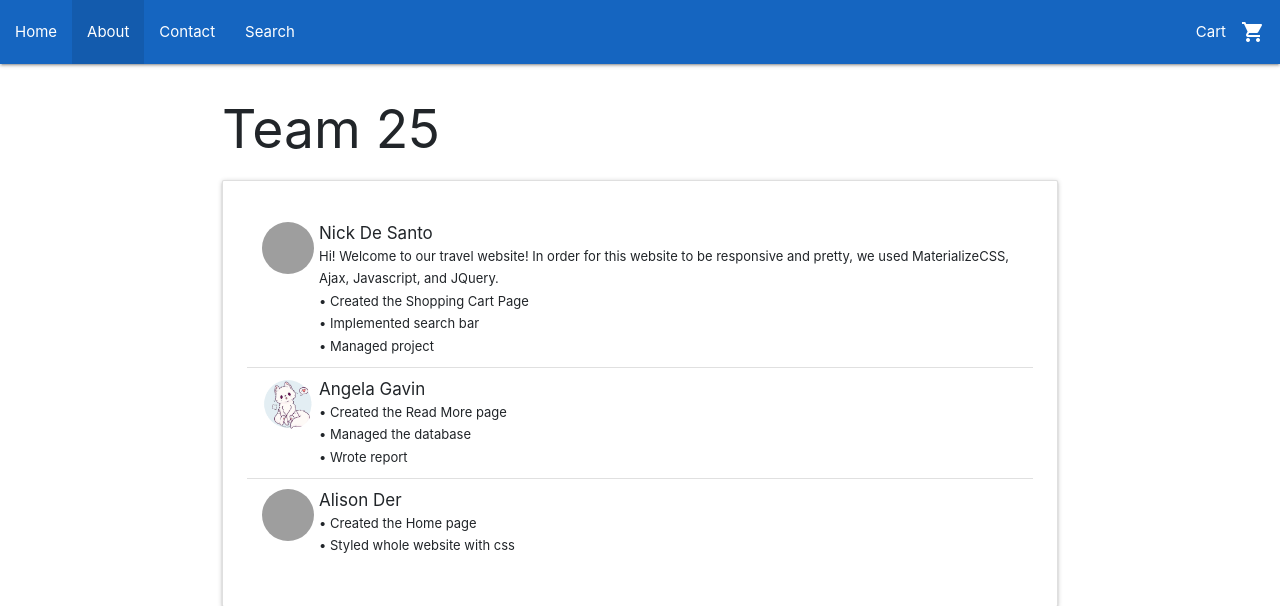
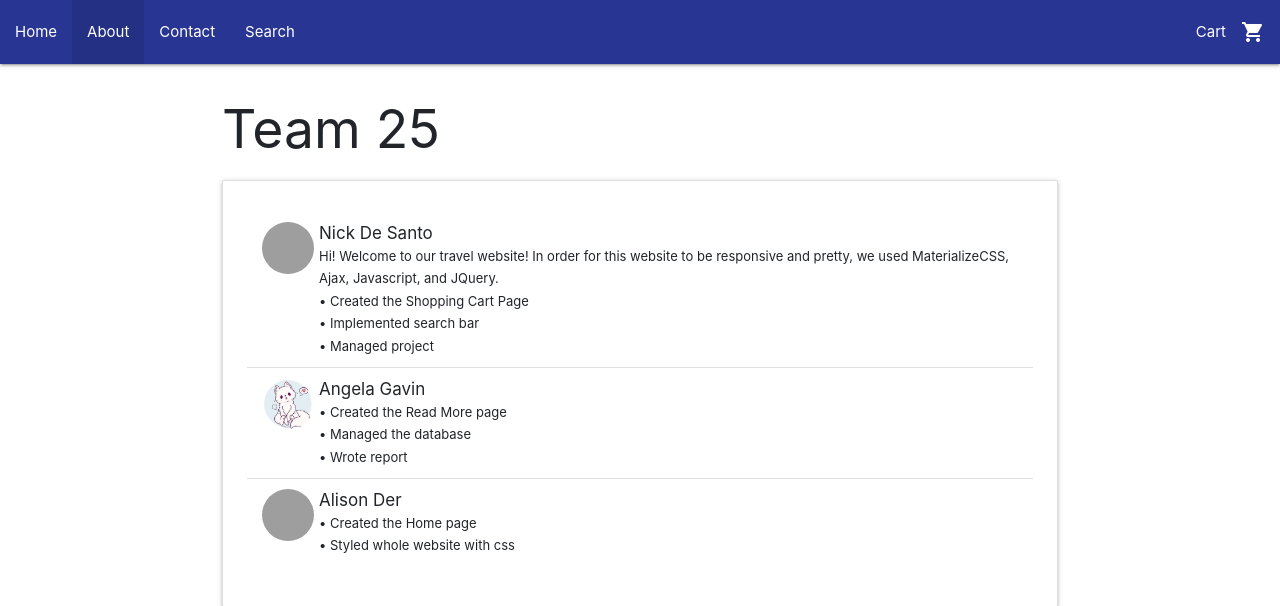
Before and after one commit to gelamari/cps630, a PHP site: page /about.php in a window 1280 px wide. Shown: the top 606 px of the page. Run offline with PHP 8.4, Linux system fonts and the light colour scheme; some libraries are stand-ins or nearby versions; grey boxes are pictures that could not be loaded.

Commit message:
new nav colour

```diff
--- a/Project/assets/includes/nav.php
+++ b/Project/assets/includes/nav.php
@@ -3,8 +3,7 @@
 
 <div>
 <nav>
-    <div class="nav-wrapper #1565c0 blue darken-3
-">
+    <div class="nav-wrapper #283593 indigo darken-3">
       <a href="#" data-target="mobile-demo" class="sidenav-trigger"><i class="material-icons">menu</i></a>
       <ul class="hide-on-med-and-down">
             <li id="home"><a href="homepage.php">Home</a></li>
```
